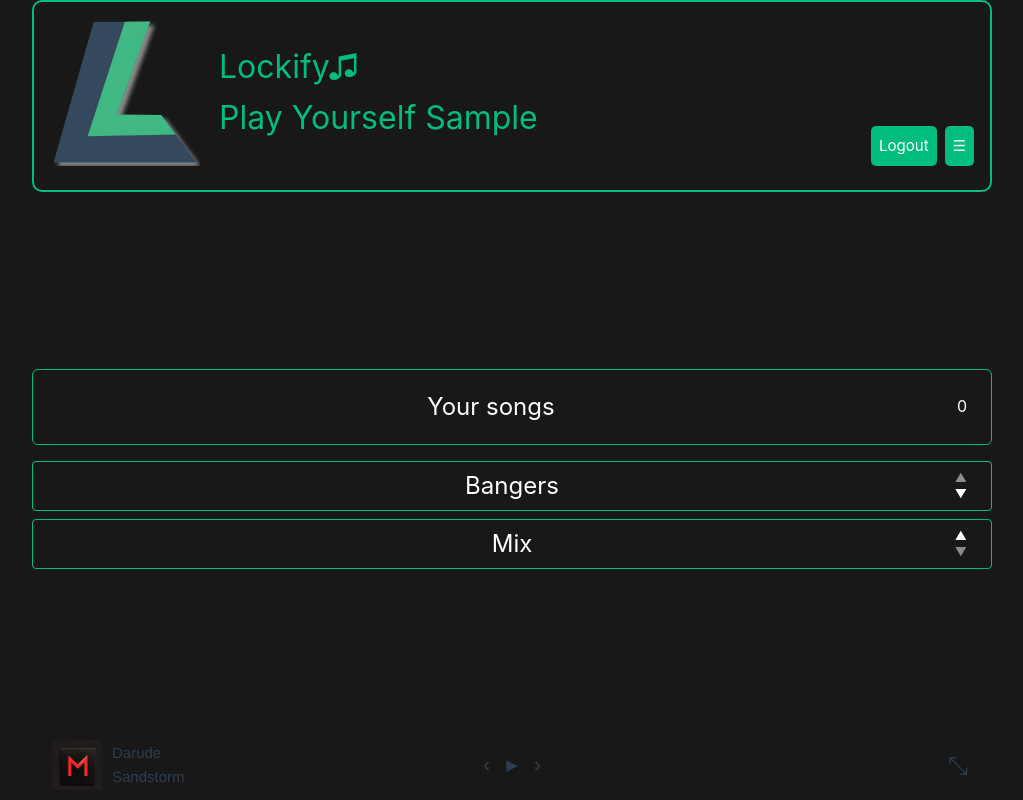
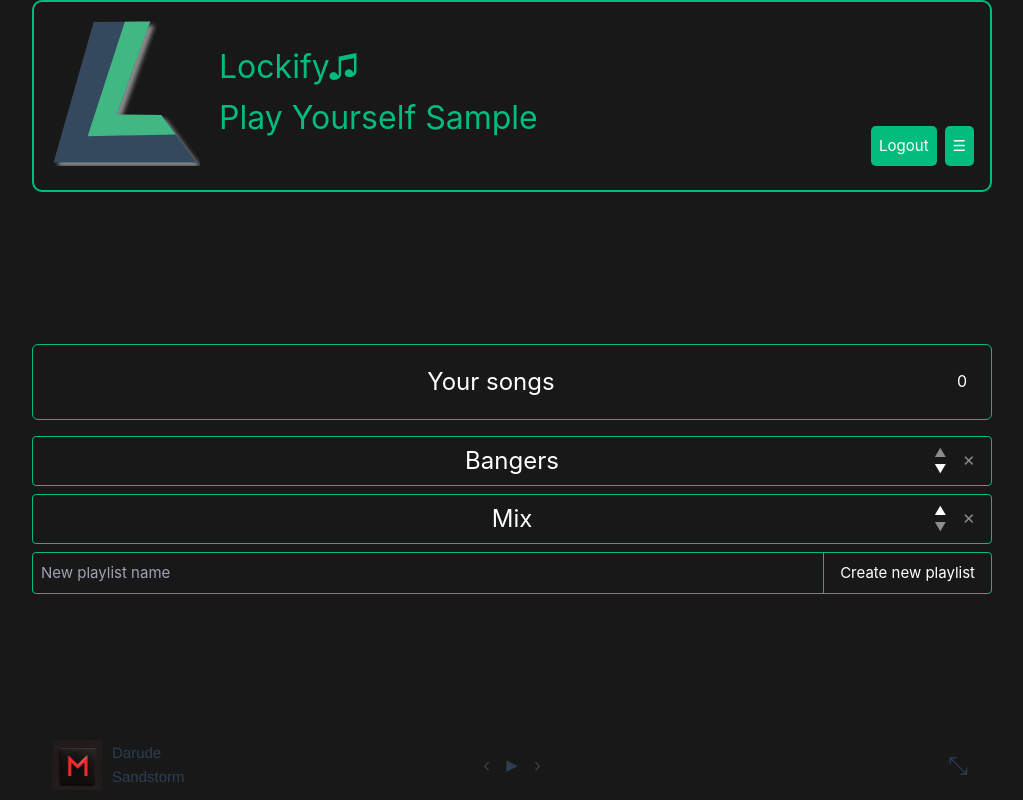
Before and after one commit to Terper/lockify, a Vue app: page / in a window 1280 px wide. Both pictures are taken after typing "Sample", "Sample123" into the empty fields and a click on the button "Login". Shown: the whole page, without its empty margins (128-1151 px from the left). Built offline with nearby package versions, Linux system fonts and the light colour scheme.

Commit message:
feat: playlist creation and deletion

```diff
--- a/src/components/Playlist.vue
+++ b/src/components/Playlist.vue
@@ -6,15 +6,16 @@
         class="border rounded p-2 border-[color:hsl(160,100%,37%)]"
         v-for="(playlist, index) in playlists"
       >
-        <div class="text-white flex flex-row justify-end relative px-4">
+        <div class="text-white flex flex-row justify-end relative px-2">
           <button
             class="text-2xl absolute inset-0 text-center"
             @click="selectPlaylist($event, index)"
           >
             {{ playlist.name }}
           </button>
-          <!-- organizing buttons-->
-          <div class="text-xs relative flex flex-col">
+          <!-- buttons-->
+          <div class="relative flex gap-4">
+            <div class="text-xs flex flex-col">
               <button
                 :disabled="index == 0"
                 class="disabled:opacity-50 z-10 hover:opacity-75"
@@ -30,6 +31,30 @@
                 ▼
               </button>
             </div>
+            <button
+              class="opacity-50 hover:opacity-100 hover:text-red-400 z-10"
+              @click="deletePlaylist($event, index)"
+            >
+              ✕
+            </button>
+          </div>
+        </div>
+      </div>
+      <!-- new playlist -->
+      <div class="border rounded border-[color:hsl(160,100%,37%)]">
+        <div class="text-white flex flex-row">
+          <input
+            type="text"
+            class="bg-transparent flex-grow p-2"
+            placeholder="New playlist name"
+            v-model="newPlaylistInput"
+          />
+          <button
+            class="px-4 border-l border-[color:hsl(160,100%,37%)]"
+            @click="createPlaylist"
+          >
+            Create new playlist
+          </button>
         </div>
       </div>
     </div>
@@ -72,6 +97,7 @@
 export default {
   data() {
     return {
+      newPlaylistInput: "",
       selectedPlaylist: -1,
       playlists: [
         {
@@ -129,6 +155,14 @@ export default {
     movePlaylistDown(event, index) {
       this.playlists.splice(index + 1, 0, ...this.playlists.splice(index, 1));
     },
+    deletePlaylist(event, index) {
+      this.playlists.splice(index, 1);
+    },
+    createPlaylist() {
+      console.log(this.selectPlaylist);
+      this.playlists.push({ name: this.newPlaylistInput, tracks: [] });
+      this.newPlaylistInput = "";
+    },
   },
 };
 </script>
```
Lines whose indentation alone changed are shown as unchanged.
